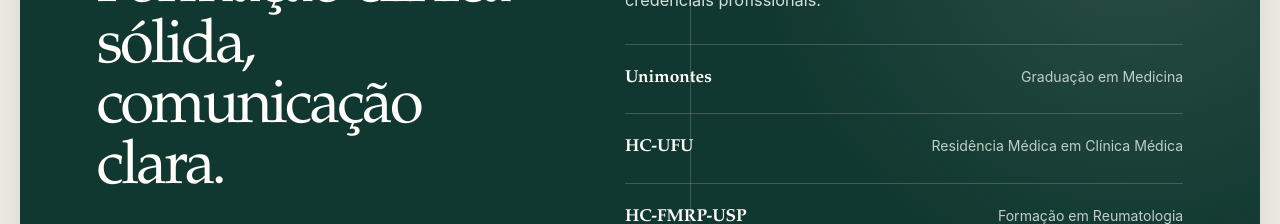
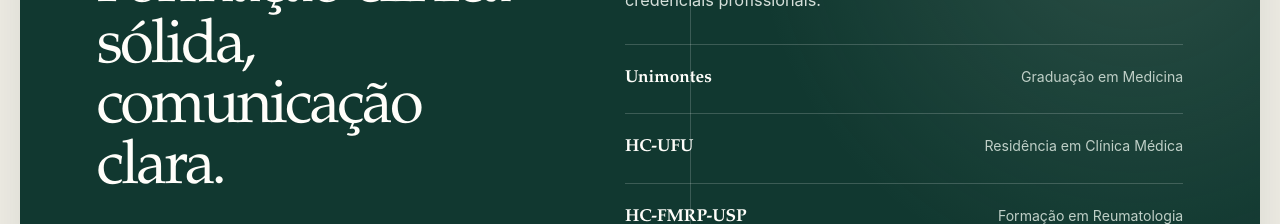
Before and after one commit to Zoqvera/Dr.-Welberth, a Next.js app: page / in a window 1280 px wide. Shown: the part 2200-2424 px from the top of the page. Built offline with nearby package versions, Linux system fonts and the light colour scheme.

Commit message:
Keep existing homepage training copy

```diff
--- a/app/page.tsx
+++ b/app/page.tsx
@@ -76,7 +76,7 @@ export default function Home() {
             {doctorProfile.training.map((training) => (
               <div key={training.shortInstitution}>
                 <strong>{training.shortInstitution}</strong>
-                <span>{training.program}</span>
+                <span>{training.summaryLabel}</span>
               </div>
             ))}
           </div>
```
